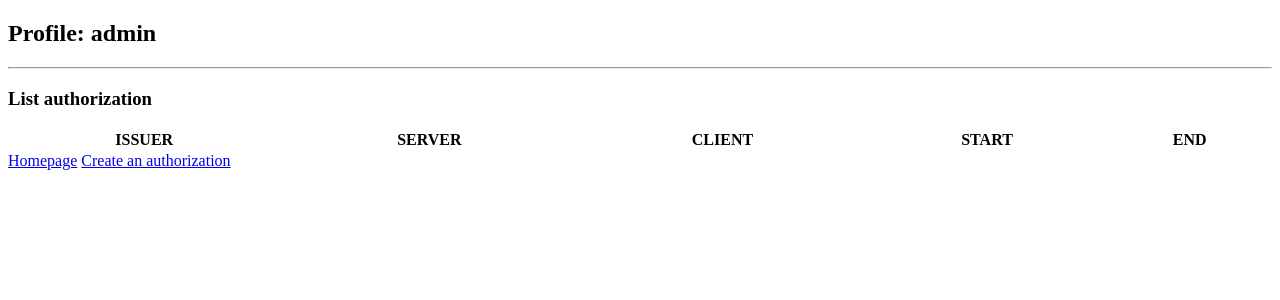
After one commit to andreapergetti/authorization_transparency, a Django app: page /accounts/profile/ in a window 1280 px wide. The commit adds this page. Shown: the top 300 px of the page. Run offline with Django 3.2, Linux system fonts and the light colour scheme; a user stored in the database is signed in; data comes from the database, SQL or seed files in the repository; both versions use the stored data as it was after the commit; lists and menus that the app fills with data are empty.

Commit message:
Add users profile page

```diff
--- /dev/null
+++ b/accounts/templates/accounts/profile.html
@@ -0,0 +1,35 @@
+{% extends 'base.html' %}
+{% block title %}
+    Profile
+{% endblock %}
+{% block header %}
+    <h2>Profile: {{ user.username }}</h2>
+    <hr>
+{% endblock %}
+{% block content %}
+    <h3>List authorization</h3>
+ <table style="width:100%">
+  <tr>
+      <th>ISSUER</th>
+      <th>SERVER</th>
+      <th>CLIENT</th>
+      <th>START</th>
+      <th>END</th>
+  </tr>
+     {% for object in object_list %}
+  <tr>
+      <td style="text-align: center">{{ object.issuer }}</td>
+      <td style="text-align: center">{{ object.server }}</td>
+      <td style="text-align: center">{{ object.client }}</td>
+      <td style="text-align: center">{{ object.start_validity }}</td>
+      <td style="text-align: center">{{ object.expiration_time }}</td>
+  </tr>
+     {% endfor %}
+</table>
+    {% for object in object_list %}
+        <p>"issuer": {{ object.issuer }}, "server": {{ object.server }}, "client": {{ object.client }},
+            "not before time": {{ object.start_validity }}, "expiration time": {{ object.expiration_time }} </p>
+    {% endfor %}
+    <a href="{% url 'homepage' %}">Homepage</a>
+    <a href="{% url 'authorizations:authorization_create' %}">Create an authorization</a>
+{% endblock %}
--- a/accounts/urls.py
+++ b/accounts/urls.py
@@ -1,11 +1,11 @@
 from django.urls import path
-from accounts.views import UserCreateView, ResetPasswordView
+from accounts.views import UserCreateView, ResetPasswordView, register, ProfileView, userpage
 from django.contrib.auth import views as auth_views
 
 app_name = 'accounts'
 
 urlpatterns = [
-    path('user_create', UserCreateView.as_view(), name='user-create'),
+    path('user_create', register, name='user-create'),
     path('login/', auth_views.LoginView.as_view(template_name='accounts/registration/login.html'), name='login'),
     path('logout', auth_views.LogoutView.as_view(template_name='accounts/registration/logged_out.html'), name='logout'),
     path('password_change/', auth_views.PasswordChangeView.as_view(template_name='accounts/password_change.html'),
@@ -17,4 +17,5 @@ urlpatterns = [
         template_name='accounts/password_reset_done.html'), name='password-reset-done'),
     path('reset/<uidb64>/<token>/', auth_views.PasswordResetConfirmView, name='password-reset-confirm'),
     path('reset/done', auth_views.PasswordResetCompleteView, name='password-reset-complete'),
+    path('profile/', userpage, name='profile'),
 ]
--- a/accounts/views.py
+++ b/accounts/views.py
@@ -1,10 +1,32 @@
+from django.contrib.auth import authenticate, login
+from django.contrib.auth.decorators import login_required
+from django.contrib.auth.mixins import LoginRequiredMixin
 from django.contrib.auth.views import PasswordResetView
-from django.shortcuts import render
+from django.shortcuts import render, redirect
 
 # Create your views here.
 from django.urls import reverse_lazy
-from django.views.generic import CreateView
+from django.views.generic import CreateView, ListView
 from accounts.forms import RegisterForm
+from authorizations.models import Authorizations, Profile
+
+
+def register(request):
+    if request.method == 'POST':
+        form = RegisterForm(request.POST)
+        if form.is_valid():
+            user = form.save()
+            user.refresh_from_db()
+            user.profile.public_key = form.cleaned_data.get('public_key')
+            user.save()
+            username = form.cleaned_data.get('username')
+            password = form.cleaned_data.get('password1')
+            user = authenticate(username=username, password=password)
+            login(request, user)
+            return redirect('homepage')
+    else:
+        form = RegisterForm()
+    return render(request, 'accounts/user_create.html', {'form': form})
 
 
 class UserCreateView(CreateView):
@@ -16,3 +38,23 @@ class UserCreateView(CreateView):
 class ResetPasswordView(PasswordResetView):
     template_name = 'accounts/password_reset.html'
     success_url = reverse_lazy('accounts:password-reset-done')
+
+
+@login_required
+def userpage(request):
+    queryset = Authorizations.objects.filter(issuer=request.user.id)
+    context = {
+        "user": request.user,
+        "object_list": queryset
+    }
+    return render(request=request, template_name='accounts/profile.html',
+                  context=context)
+
+
+class ProfileView(LoginRequiredMixin, ListView):
+    model = Authorizations
+    template_name = 'accounts/profile.html'
+#    return render(request=request)
+
+#    def get_queryset(self):
+#        return Profile.objects.filter(user=self.kwargs['pk'])
--- a/authorizations/views.py
+++ b/authorizations/views.py
@@ -18,8 +18,12 @@ class AuthorizationDetail(LoginRequiredMixin, DetailView):
 class AuthorizationCreate(LoginRequiredMixin, CreateView):
     model = Authorizations
     template_name = 'authorizations/authorization_create.html'
-    success_url = reverse_lazy('homepage')
+    success_url = reverse_lazy('accounts:profile')
     form_class = AuthorizationForm
+
+    def form_valid(self, form):
+        form.instance.issuer_id = self.request.user.id
+        return super().form_valid(form)
 
 
 class AuthorizationDelete(LoginRequiredMixin, DeleteView):
--- a/templates/homepage.html
+++ b/templates/homepage.html
@@ -7,6 +7,11 @@ Homepage
     <h1>My site</h1>
     {% if user.is_authenticated %}
         <p>Hello {{ user.username }}</p>
+        <form action="{% url 'accounts:profile' %}">
+            <button type="submit">
+                Profile
+            </button>
+        </form>
         <form action="{% url 'accounts:logout' %}">
             <button type="submit">
                 Logout
```
Also changed, not shown: db.sqlite3.
